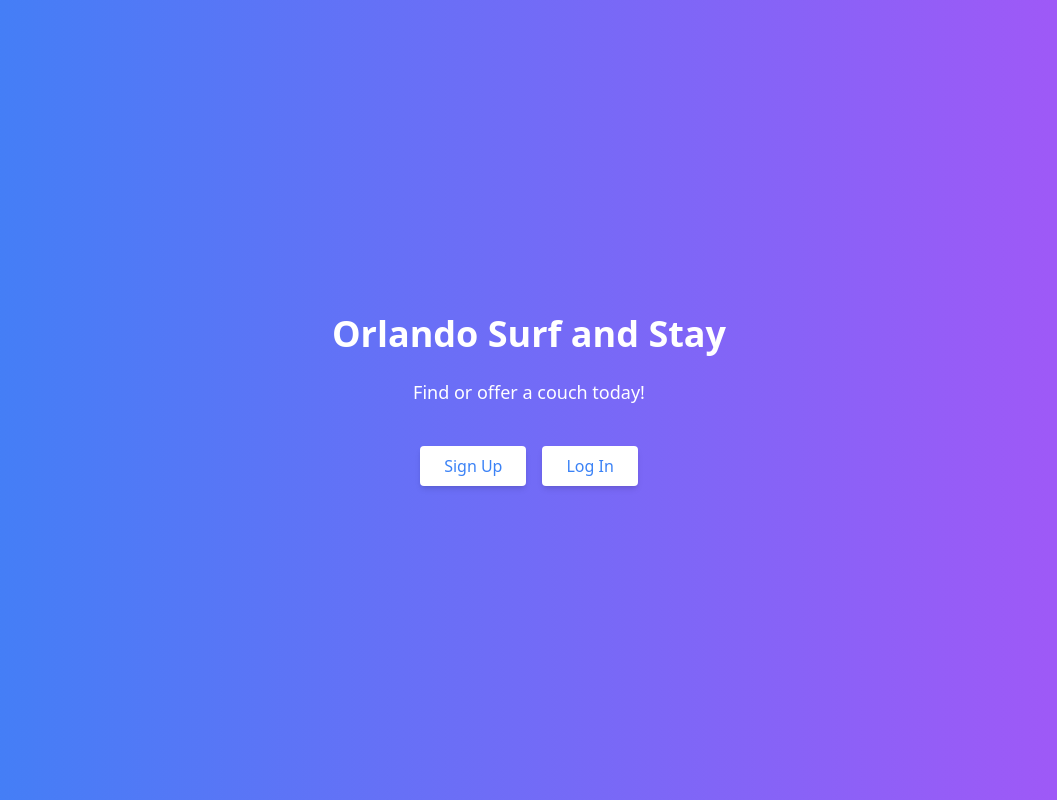
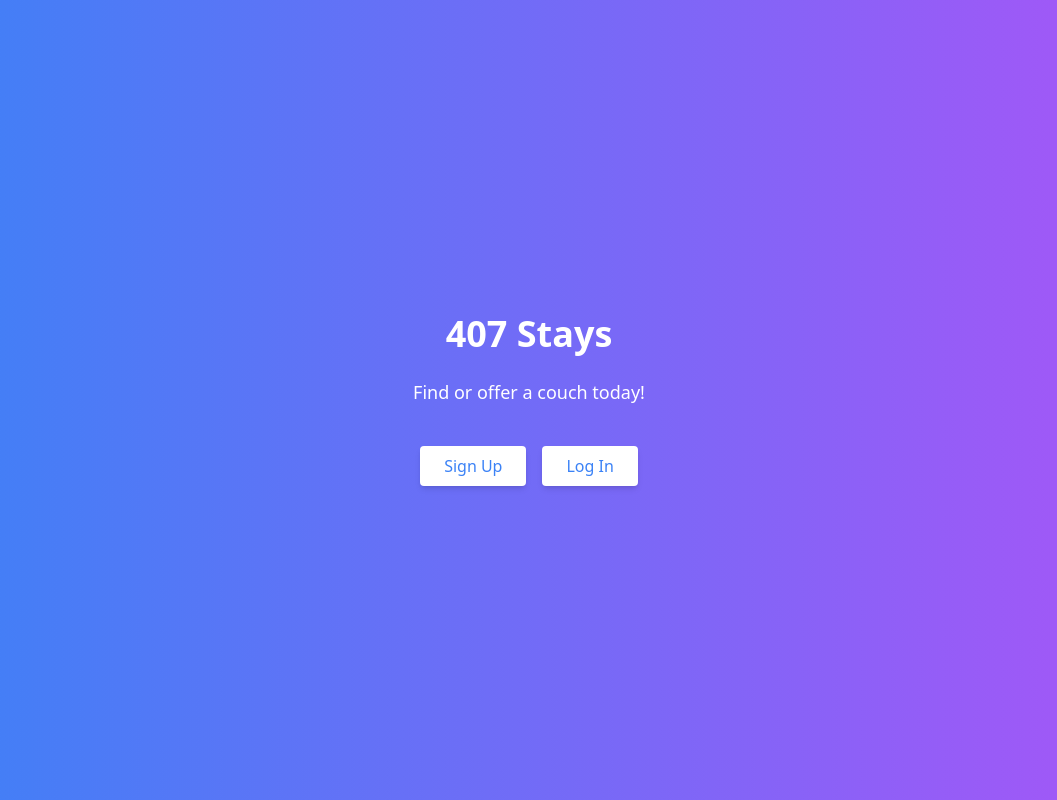
Before and after one commit to msrissaxox/couchsurfer, a React (Create React App) app: page / in a window 1280 px wide. Shown: the top 800 px of the page, without its empty margins (111-1168 px from the left). Built offline with nearby package versions, Linux system fonts and the light colour scheme; no server answers.

Commit message:
Add title change

```diff
--- a/src/components/LandingPage.jsx
+++ b/src/components/LandingPage.jsx
@@ -8,7 +8,7 @@ const LandingPage = () => {
     <div>
     <div className="flex flex-col items-center justify-center h-screen bg-gradient-to-r from-blue-500 to-purple-500">
       <h1 className="text-4xl font-bold text-white mb-6">
-        Orlando Surf and Stay
+        407 Stays
       </h1>
       <p className="text-white text-lg mb-10">Find or offer a couch today!</p>
       <div className="flex gap-4">
```
